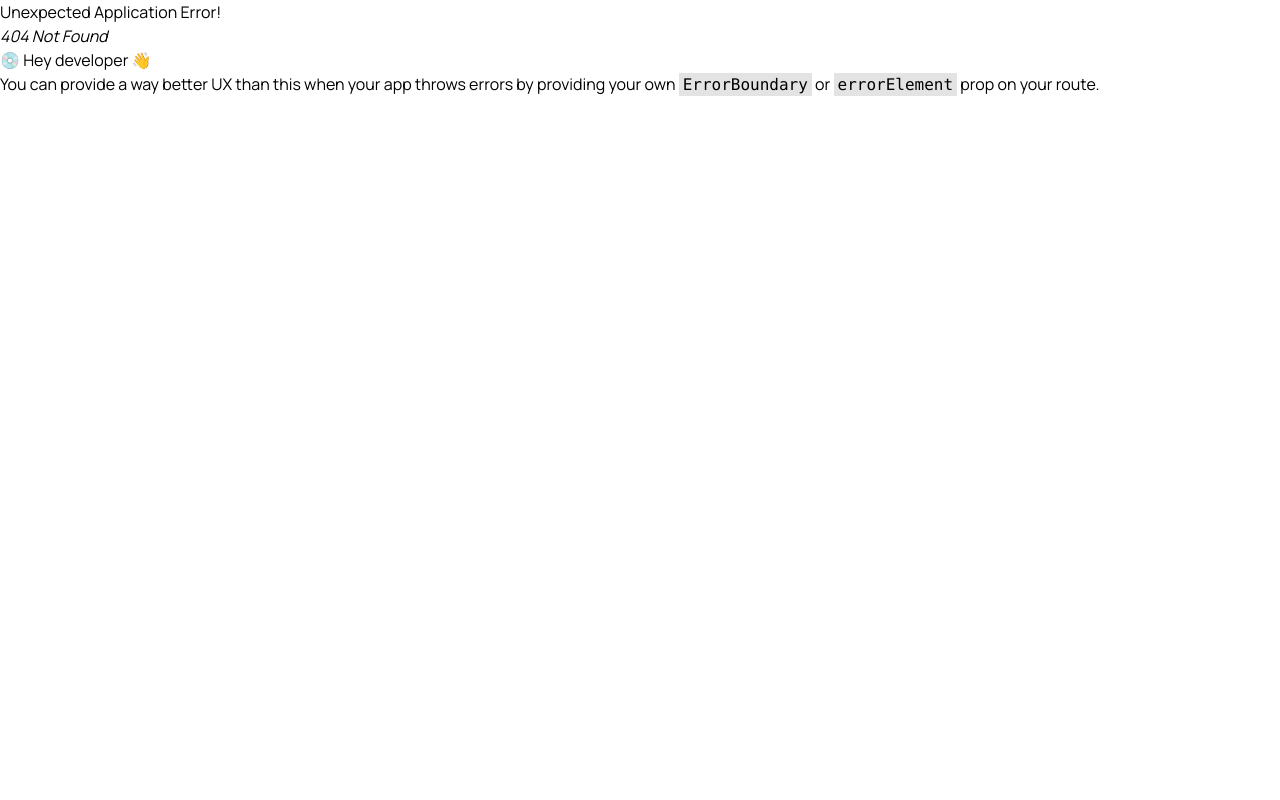
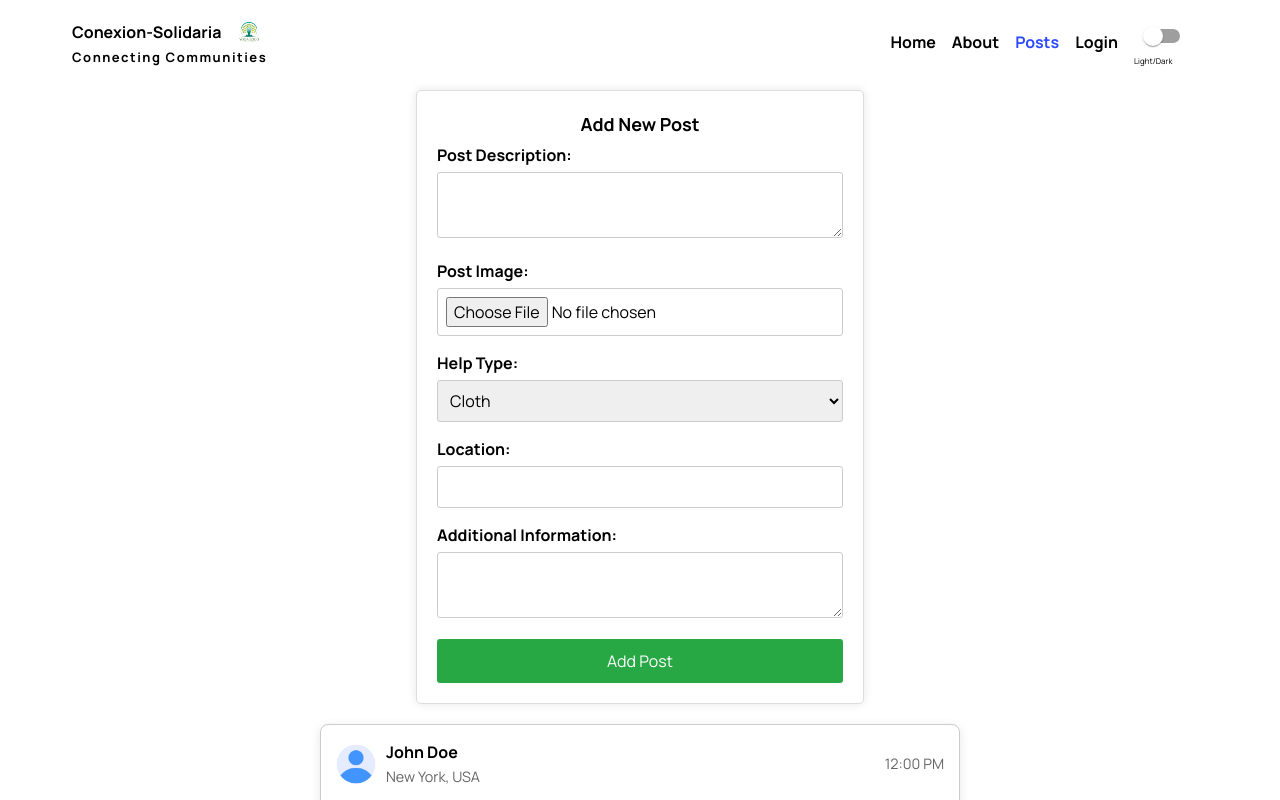
Before and after one commit to Error-404-NotFound/Conexion-Solidaria, a React (Vite) app in the folder frontend/: page /posts in a window 1280 px wide. Before the commit this address had no page. Shown: the top 800 px of the page. Built offline with nearby package versions, Linux system fonts and the light colour scheme.

Commit message:
Added add Post

```diff
--- /dev/null
+++ b/frontend/src/components/body/AddPost.css
@@ -0,0 +1,58 @@
+.add-post-container {
+
+  max-width: 600px;
+  margin: 0 auto;
+  padding: 20px;
+  border: 1px solid #ddd;
+  border-radius: 5px;
+  box-shadow: 0 0 10px rgba(0, 0, 0, 0.1);
+  background-color: #fff;
+  max-width: 35%;
+}
+
+.add-post-heading{
+  text-align: center;
+  display: block;
+  margin-bottom: 5px;
+  font-size: 18px;
+  font-weight: bold;
+}
+
+.add-post-form {
+  display: flex;
+  flex-direction: column;
+}
+
+.form-group {
+  margin-bottom: 15px;
+}
+
+.form-group label {
+  display: block;
+  margin-bottom: 5px;
+  font-weight: bold;
+}
+
+.form-group input,
+.form-group textarea,
+.form-group select {
+  width: 100%;
+  padding: 8px;
+  border: 1px solid #ccc;
+  border-radius: 3px;
+  font-size: 16px;
+}
+
+.submit-button {
+  padding: 10px 15px;
+  font-size: 16px;
+  border: none;
+  border-radius: 3px;
+  background-color: #28a745;
+  color: #fff;
+  cursor: pointer;
+}
+
+.submit-button:hover {
+  background-color: #218838;
+}
--- /dev/null
+++ b/frontend/src/components/body/AddPost.jsx
@@ -0,0 +1,106 @@
+import React, { useState } from 'react';
+import './AddPost.css'; // Import the CSS file
+
+const AddPost = () => {
+  const [description, setDescription] = useState('');
+  const [image, setImage] = useState(null);
+  const [tag, setTag] = useState('cloth');
+  const [location, setLocation] = useState('');
+  const [additionalInfo, setAdditionalInfo] = useState('');
+
+  const handleImageChange = (e) => {
+    if (e.target.files && e.target.files[0]) {
+      setImage(e.target.files[0]);
+    }
+  };
+
+  const handleSubmit = (e) => {
+    e.preventDefault();
+    const timestamp = new Date().toISOString();
+    const newPost = {
+      description,
+      image,
+      tag,
+      location,
+      additionalInfo,
+      createdAt: timestamp,
+    };
+    console.log('New Post:', newPost);
+
+    // Clear the form fields
+    setDescription('');
+    setImage(null);
+    setTag('cloth');
+    setLocation('');
+    setAdditionalInfo('');
+  };
+
+  return (
+    <div className="add-post-container">
+      <div className="add-post-heading">
+      <h2>Add New Post</h2>
+      </div>
+
+      <form onSubmit={handleSubmit} className="add-post-form">
+        <div className="form-group">
+          <label htmlFor="description">Post Description:</label>
+          <textarea
+            id="description"
+            value={description}
+            onChange={(e) => setDescription(e.target.value)}
+            required
+          />
+        </div>
+
+        <div className="form-group">
+          <label htmlFor="image">Post Image:</label>
+          <input
+            type="file"
+            id="image"
+            accept="image/*"
+            onChange={handleImageChange}
+            required
+          />
+        </div>
+
+        <div className="form-group">
+          <label htmlFor="tag">Help Type:</label>
+          <select
+            id="tag"
+            value={tag}
+            onChange={(e) => setTag(e.target.value)}
+            required
+          >
+            <option value="cloth">Cloth</option>
+            <option value="shelter">Shelter</option>
+            <option value="food">Food</option>
+          </select>
+        </div>
+
+        <div className="form-group">
+          <label htmlFor="location">Location:</label>
+          <input
+            type="text"
+            id="location"
+            value={location}
+            onChange={(e) => setLocation(e.target.value)}
+            required
+          />
+        </div>
+
+        <div className="form-group">
+          <label htmlFor="additionalInfo">Additional Information:</label>
+          <textarea
+            id="additionalInfo"
+            value={additionalInfo}
+            onChange={(e) => setAdditionalInfo(e.target.value)}
+          />
+        </div>
+
+        <button type="submit" className="submit-button">Add Post</button>
+      </form>
+    </div>
+  );
+};
+
+export default AddPost;
--- a/frontend/src/components/body/PostCard.css
+++ b/frontend/src/components/body/PostCard.css
@@ -5,7 +5,7 @@
   padding: 15px;
   background-color: white;
   box-shadow: 0 2px 10px rgba(0, 0, 0, 0.1);
-  max-width: 700px;
+  max-width: 50%;
 }
 
 .post-card-header {
@@ -44,7 +44,7 @@
 }
 
 .post-card-image {
-  max-width: 100%;
+  max-width: 80%;
   margin-top: 5px;
   border-radius: 8px;
 }
@@ -63,6 +63,7 @@
   align-items: center;
 }
 
+
 .post-card-delete {
   cursor: pointer;
   display: flex;
@@ -70,11 +71,24 @@
   color: red;
 }
 
+.post-card-submit-button{
+  margin-left: 10px;
+  background-color: #007bff;
+  color: white;
+  border: none;
+  /* padding: 5px 10px; */
+  padding-left: 5px;
+  padding-right: 5px;
+  border-radius: 10px;
+}
+
 .post-card-comments-section {
   margin-top: 10px;
 }
 
 .post-card-comment-form {
+  margin-left: 8%;
+  margin-right: 9%;
   display: flex;
 }
 
@@ -84,9 +98,7 @@
   padding: 5px;
 }
 
-.post-card-submit-button {
-  padding: 5px 10px;
-}
+
 
 .post-card-comment {
   margin-top: 10px;
@@ -106,6 +118,7 @@
 
 .post-card-comment-user-name {
   font-weight: bold;
+  font-size: 14px;
 }
 
 .post-card-comment-time{
@@ -121,10 +134,12 @@
 .post-card-comment-text {
   margin-left: 40px;
   margin-top: 5px;
+  font-size: 14px;
+
 }
 
 .post-card-comment-actions {
-  margin-left: 40px;
+  margin-left: 34px;
   display: flex;
   align-items: center;
 }
@@ -135,7 +150,9 @@
   color: white;
   border: none;
   padding: 5px 10px;
-  border-radius: 5px;
+  border-radius: 10px;
+  font-size: 14px;
+
 }
 
 .post-card-toggle-text {
@@ -162,12 +179,16 @@
 
 .post-card-reply-user-name {
   font-weight: bold;
+  font-size: 14px;
+
 }
 
 .post-card-reply-text {
   /* margin-left: 40px; */
   display: flex;
   align-items: center;
+  font-size: 14px;
+
 }
 
 .post-card-reply-action {
--- a/frontend/src/components/body/PostCard.jsx
+++ b/frontend/src/components/body/PostCard.jsx
@@ -137,7 +137,7 @@ const PostCard = () => {
   };
 
   return (
-    <div className="post-card">
+    <div className="post-card" style={{marginLeft:'25%',marginRight:'25%'}}>
       <div className="post-card-header">
         <img
           src={hardCodedPost.userId.profileUrl}
@@ -178,14 +178,14 @@ const PostCard = () => {
           />
         )}
       </div>
-      <div className="post-card-footer">
-        <p className="post-card-likes" onClick={handleLike}>
+      <div className="post-card-footer" >
+        <p className="post-card-likes"    onClick={handleLike}>
           {likes.includes(userId) ? (
             <BiSolidLike size={20} color="blue" />
           ) : (
             <BiLike size={20} />
           )}
-          {likes.length} Likes
+          {likes.length } Likes
         </p>
         <p
           className="post-card-comments"
@@ -198,8 +198,7 @@ const PostCard = () => {
           className="post-card-delete"
           onClick={handleDeletePost}
         >
-          <MdOutlineDeleteOutline size={20} />
-          <span>Delete</span>
+
         </div>
       </div>
 
@@ -211,6 +210,7 @@ const PostCard = () => {
               value={newComment}
               onChange={(e) => setNewComment(e.target.value)}
               placeholder="Add a comment..."
+              width="50%"
               className="post-card-comment-input"
               required
             />
@@ -239,7 +239,7 @@ const PostCard = () => {
               <p className="post-card-comment-text" style={{paddingLeft:'5px'}}>{comment.comment}</p>
               <div className="post-card-comment-actions" style={{paddingLeft:'5px'}}>
                 <form onSubmit={(e) => handleReplySubmit(e, comment._id)}>
-                  <input type="text" name="replyInput" placeholder="Reply..." required />
+                  <input type="text" name="replyInput" style={{paddingLeft:'5px',paddingTop:'2px',paddingBottom:'2px'}} placeholder="Reply..." required />
                   <button type="submit" className="post-card-reply-button">Reply</button>
                 </form>
                 {/* Show delete button only if the logged-in user is the comment author */}
--- a/frontend/src/pages/Posts.jsx
+++ b/frontend/src/pages/Posts.jsx
@@ -1,12 +1,14 @@
 import React from "react";
 import PostCard from "../components/body/PostCard";
+import AddPost from "../components/body/AddPost"
 
 
 const id = [1,2,3,4]
 function Posts(){
 
   return (
-    <div>
+    <div style={{marginTop:'90px'}}>
+      <AddPost></AddPost>
       {id.map(id => <PostCard id={id} />)}
     </div>
   )
```
Also changed, not shown: frontend/src/routes/router.jsx (+5 -5 lines).
